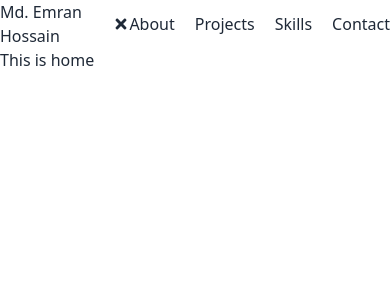
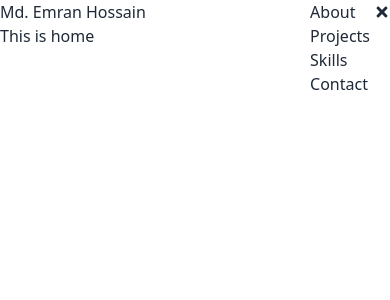
Before and after one commit to Emranhossainshuvo/front-end-portfolio, a React (Vite) app: page / in a window 390 px wide. Both pictures are taken after a click on the element 382 px from the left and 12 px from the top of the page. Shown: the top 300 px of the page. Built offline with nearby package versions, Linux system fonts and the light colour scheme.

Commit message:
made navbar responsive

```diff
--- a/src/components/shared/Navbar/Navbar.jsx
+++ b/src/components/shared/Navbar/Navbar.jsx
@@ -7,7 +7,7 @@ const Navbar = () => {
 
     const handleToggle = () => {
         setMenuOpen(!menuOpen)
-    }
+    };
 
 
     return (
@@ -18,16 +18,17 @@ const Navbar = () => {
                 <div>
                     <h3>Md. Emran Hossain</h3>
                 </div>
-                <div className="menu-icon md:hidden" onClick={handleToggle}>
-                    {menuOpen ? <FaTimes /> : <FaBars />}
-                </div>
-                <div className={`menu-links md:flex ${menuOpen ? 'block' : 'hidden'}`}>
-                    <ul className="flex items-center gap-5">
+
+                <div className={`menu-links absolute md:static top-0 right-5 md:flex ${menuOpen ? 'block' : 'hidden'}`}>
+                    <ul className="md:flex items-center gap-5">
                         <li>About</li>
                         <li>Projects</li>
                         <li>Skills</li>
                         <li>Contact</li>
                     </ul>
+                </div>
+                <div className="menu-icon md:hidden" onClick={handleToggle}>
+                    {menuOpen ? <FaTimes /> : <FaBars />}
                 </div>
 
             </div>
```
